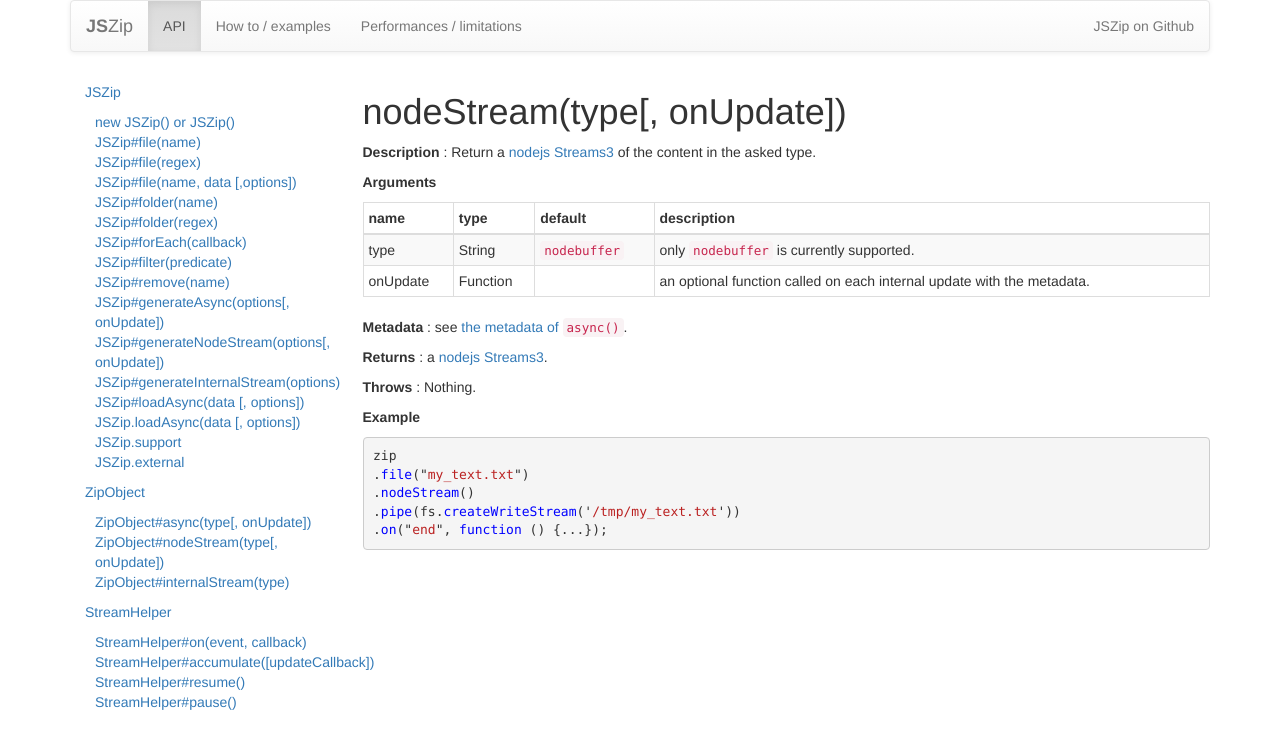
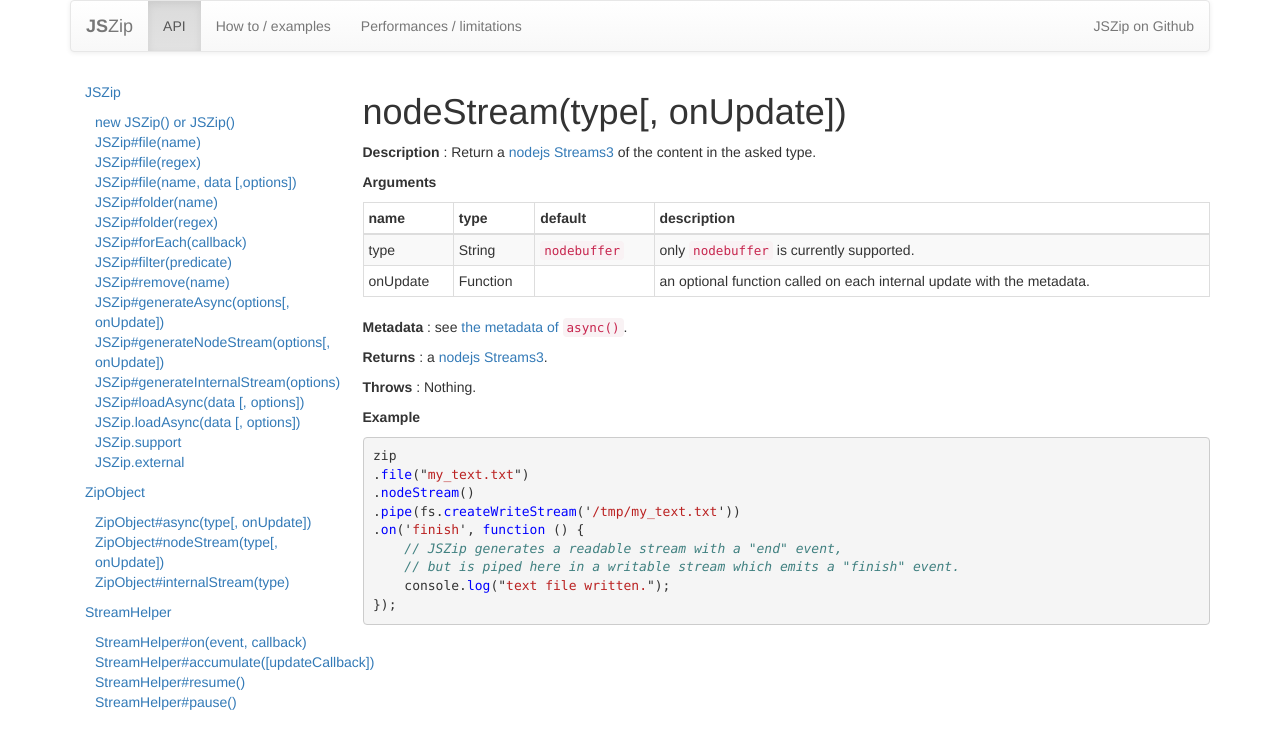
Before and after one commit to Stuk/jszip, a Jekyll site: the page built from documentation/api_zipobject/node_stream.md, in a window 1280 px wide. Shown: the top 749 px of the page. Built offline with Jekyll 4.4.1, drawn with Linux system fonts in a browser that asks for light colours; nearby versions of some CDN libraries; comment, search, counter and statistics services are not loaded.

Commit message:
Documentation: fix nodejs stream event.
The `end` event is for readable streams while `finish` is used for writable
streams. This commit updates the documentation to reflect that.

Fix #293

````diff
--- a/documentation/api_zipobject/node_stream.md
+++ b/documentation/api_zipobject/node_stream.md
@@ -27,5 +27,9 @@
 .file("my_text.txt")
 .nodeStream()
 .pipe(fs.createWriteStream('/tmp/my_text.txt'))
-.on("end", function () {...});
+.on('finish', function () {
+    // JSZip generates a readable stream with a "end" event,
+    // but is piped here in a writable stream which emits a "finish" event.
+    console.log("text file written.");
+});
 ```
````
Also changed, not shown: documentation/api_jszip/generate_node_stream.md (+3 -1 lines), documentation/howto/write_zip.md (+3 -1 lines).
